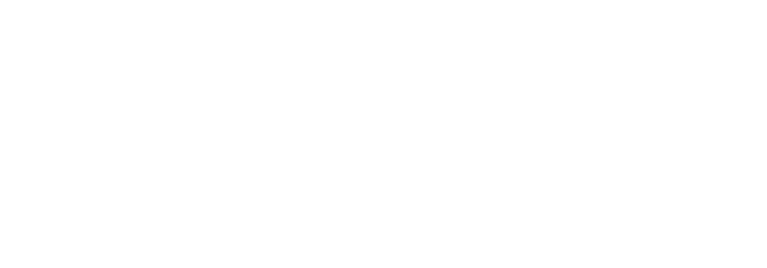
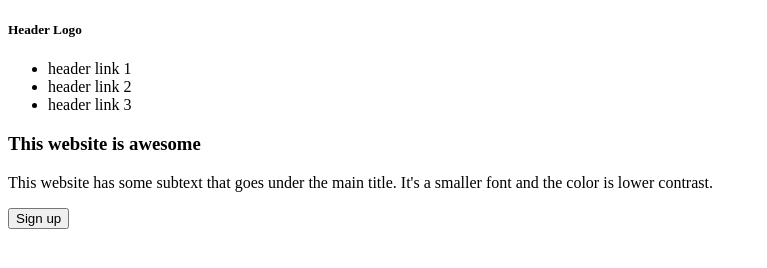
Before and after one commit to nekohamuchan/TOP-landing-page, a plain HTML site: page index.html in a window 1280 px wide. Shown: the whole page, without its empty margins (0-767 px from the left). Drawn offline with Linux system fonts and the light colour scheme.

Commit message:
Add html codes of first section
Coded brief header and content part.

```diff
--- a/index.html
+++ b/index.html
@@ -7,6 +7,28 @@
     <title>Document</title>
 </head>
 <body>
-
+    <section class="first">
+        <header class="header">
+            <h5>Header Logo</h5>
+            <ul class="heade-link">
+                <li>header link 1</li>
+                <li>header link 2</li>
+                <li>header link 3</li>
+            </ul>
+        </header>
+        <div class="first-content">
+            <div class="text-section">
+                <h3>This website is awesome</h3>
+                <p>This website has some subtext that goes under the
+                    main title. It's a smaller font and the color is
+                    lower contrast.
+                </p>
+                <button>Sign up</button>
+            </div>
+            <div class="img-section">
+                <img src="" alt="">
+            </div>
+        </div>
+    </section>
 </body>
 </html>
```
